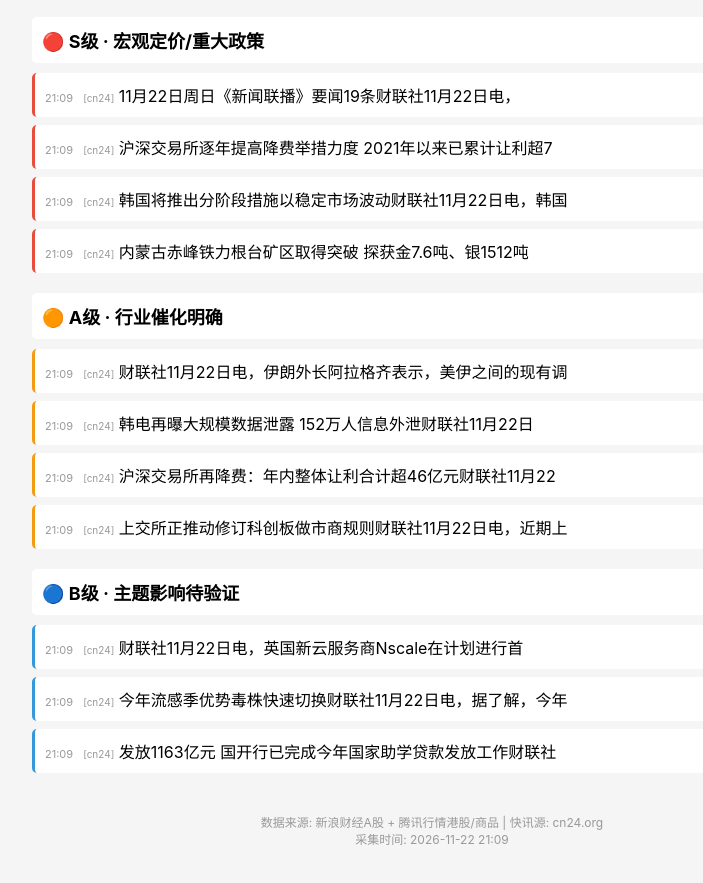
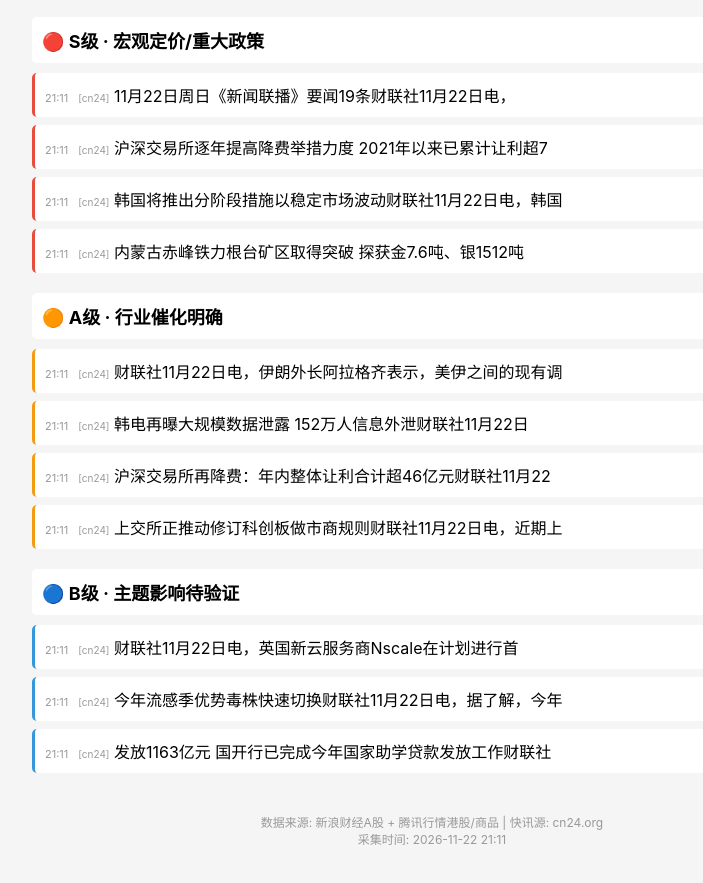
Before and after one commit to allin8888/1hour, a plain HTML site: page index.html in a window 1280 px wide. Shown: the part 655-1538 px from the top of the page, without its empty margins (208-911 px from the left). Drawn offline with Linux system fonts and the light colour scheme.

Commit message:
chore: 1h flash 202611222111

```diff
--- a/index.html
+++ b/index.html
@@ -2,7 +2,7 @@
 <html lang="zh-CN">
 <head>
 <meta charset="UTF-8">
-<title>近1小时财经快讯 21:09</title>
+<title>近1小时财经快讯 21:11</title>
 <style>
 body{font-family:-apple-system,BlinkMacSystemFont,"Segoe UI",Roboto,sans-serif;max-width:800px;margin:40px auto;padding:20px;background:#f5f5f5}
 h1{color:#333;border-bottom:2px solid #333;padding-bottom:10px}
@@ -22,7 +22,7 @@ th{background:#333;color:white}
 </head>
 <body>
 <h1>近1小时财经快讯</h1>
-<div class="time">采集时间: 2026年11月22日 21:09 北京时间 | 数据源: cn24.org</div>
+<div class="time">采集时间: 2026年11月22日 21:11 北京时间 | 数据源: cn24.org</div>
 
 <h2>📊 市场即时行情</h2>
 <table>
@@ -36,18 +36,18 @@ th{background:#333;color:white}
 <tr><td>纽约原油</td><td>83.66</td><td class='up'>+1.48</td><td class='up'>--</td></tr>
 </table>
 <div class="section-title">🔴 S级 · 宏观定价/重大政策</div>
-<div class="news-item grade-s"><span class="news-time">21:09</span><span class="news-source">[cn24]</span> 11月22日周日《新闻联播》要闻19条财联社11月22日电，</div>
-<div class="news-item grade-s"><span class="news-time">21:09</span><span class="news-source">[cn24]</span> 沪深交易所逐年提高降费举措力度 2021年以来已累计让利超7</div>
-<div class="news-item grade-s"><span class="news-time">21:09</span><span class="news-source">[cn24]</span> 韩国将推出分阶段措施以稳定市场波动财联社11月22日电，韩国</div>
-<div class="news-item grade-s"><span class="news-time">21:09</span><span class="news-source">[cn24]</span> 内蒙古赤峰铁力根台矿区取得突破 探获金7.6吨、银1512吨</div>
+<div class="news-item grade-s"><span class="news-time">21:11</span><span class="news-source">[cn24]</span> 11月22日周日《新闻联播》要闻19条财联社11月22日电，</div>
+<div class="news-item grade-s"><span class="news-time">21:11</span><span class="news-source">[cn24]</span> 沪深交易所逐年提高降费举措力度 2021年以来已累计让利超7</div>
+<div class="news-item grade-s"><span class="news-time">21:11</span><span class="news-source">[cn24]</span> 韩国将推出分阶段措施以稳定市场波动财联社11月22日电，韩国</div>
+<div class="news-item grade-s"><span class="news-time">21:11</span><span class="news-source">[cn24]</span> 内蒙古赤峰铁力根台矿区取得突破 探获金7.6吨、银1512吨</div>
 <div class="section-title">🟠 A级 · 行业催化明确</div>
-<div class="news-item grade-a"><span class="news-time">21:09</span><span class="news-source">[cn24]</span> 财联社11月22日电，伊朗外长阿拉格齐表示，美伊之间的现有调</div>
-<div class="news-item grade-a"><span class="news-time">21:09</span><span class="news-source">[cn24]</span> 韩电再曝大规模数据泄露 152万人信息外泄财联社11月22日</div>
-<div class="news-item grade-a"><span class="news-time">21:09</span><span class="news-source">[cn24]</span> 沪深交易所再降费：年内整体让利合计超46亿元财联社11月22</div>
-<div class="news-item grade-a"><span class="news-time">21:09</span><span class="news-source">[cn24]</span> 上交所正推动修订科创板做市商规则财联社11月22日电，近期上</div>
+<div class="news-item grade-a"><span class="news-time">21:11</span><span class="news-source">[cn24]</span> 财联社11月22日电，伊朗外长阿拉格齐表示，美伊之间的现有调</div>
+<div class="news-item grade-a"><span class="news-time">21:11</span><span class="news-source">[cn24]</span> 韩电再曝大规模数据泄露 152万人信息外泄财联社11月22日</div>
+<div class="news-item grade-a"><span class="news-time">21:11</span><span class="news-source">[cn24]</span> 沪深交易所再降费：年内整体让利合计超46亿元财联社11月22</div>
+<div class="news-item grade-a"><span class="news-time">21:11</span><span class="news-source">[cn24]</span> 上交所正推动修订科创板做市商规则财联社11月22日电，近期上</div>
 <div class="section-title">🔵 B级 · 主题影响待验证</div>
-<div class="news-item grade-b"><span class="news-time">21:09</span><span class="news-source">[cn24]</span> 财联社11月22日电，英国新云服务商Nscale在计划进行首</div>
-<div class="news-item grade-b"><span class="news-time">21:09</span><span class="news-source">[cn24]</span> 今年流感季优势毒株快速切换财联社11月22日电，据了解，今年</div>
-<div class="news-item grade-b"><span class="news-time">21:09</span><span class="news-source">[cn24]</span> 发放1163亿元 国开行已完成今年国家助学贷款发放工作财联社</div>
-<div class="footer">数据来源: 新浪财经A股 + 腾讯行情港股/商品 | 快讯源: cn24.org<br>采集时间: 2026-11-22 21:09</div>
+<div class="news-item grade-b"><span class="news-time">21:11</span><span class="news-source">[cn24]</span> 财联社11月22日电，英国新云服务商Nscale在计划进行首</div>
+<div class="news-item grade-b"><span class="news-time">21:11</span><span class="news-source">[cn24]</span> 今年流感季优势毒株快速切换财联社11月22日电，据了解，今年</div>
+<div class="news-item grade-b"><span class="news-time">21:11</span><span class="news-source">[cn24]</span> 发放1163亿元 国开行已完成今年国家助学贷款发放工作财联社</div>
+<div class="footer">数据来源: 新浪财经A股 + 腾讯行情港股/商品 | 快讯源: cn24.org<br>采集时间: 2026-11-22 21:11</div>
 </body></html>
```
Also changed, not shown: archive/2026-11/财经快讯_202611222111.html (added, +53 -0 lines), 1 other file.
